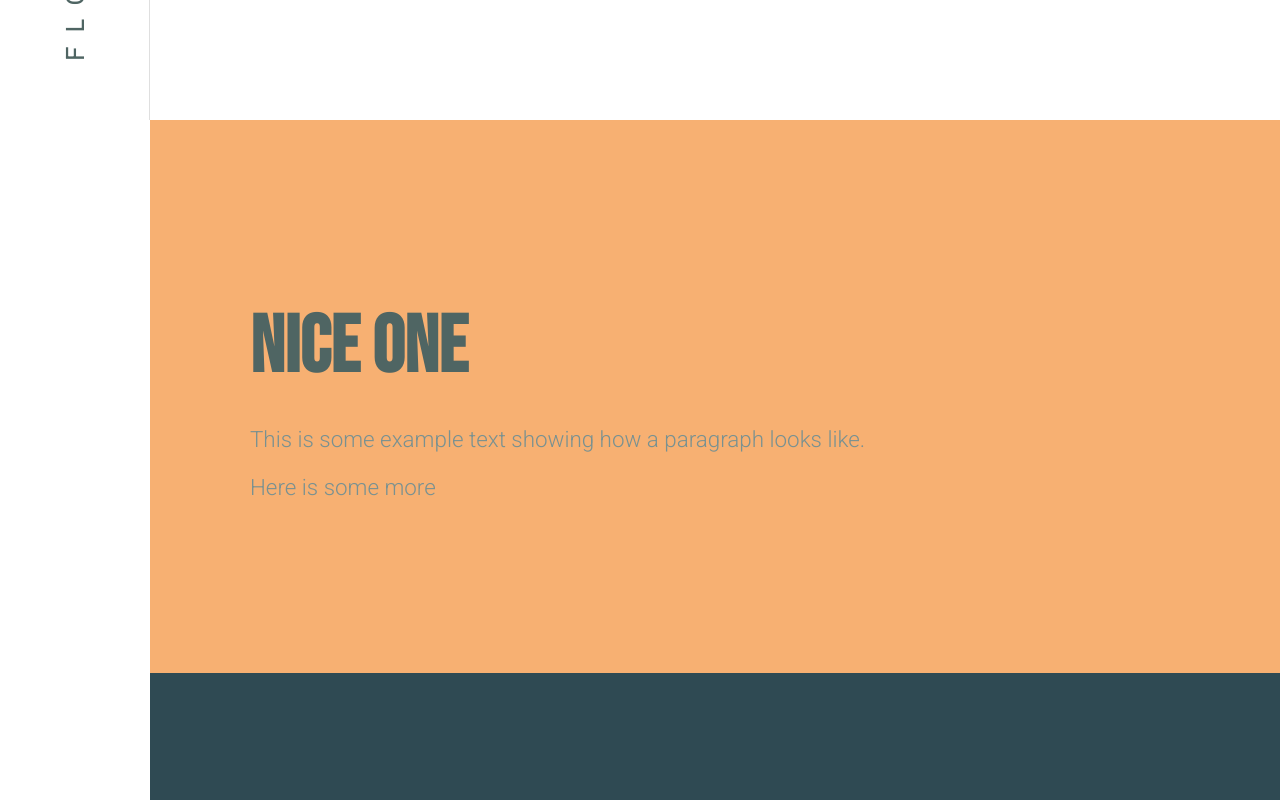
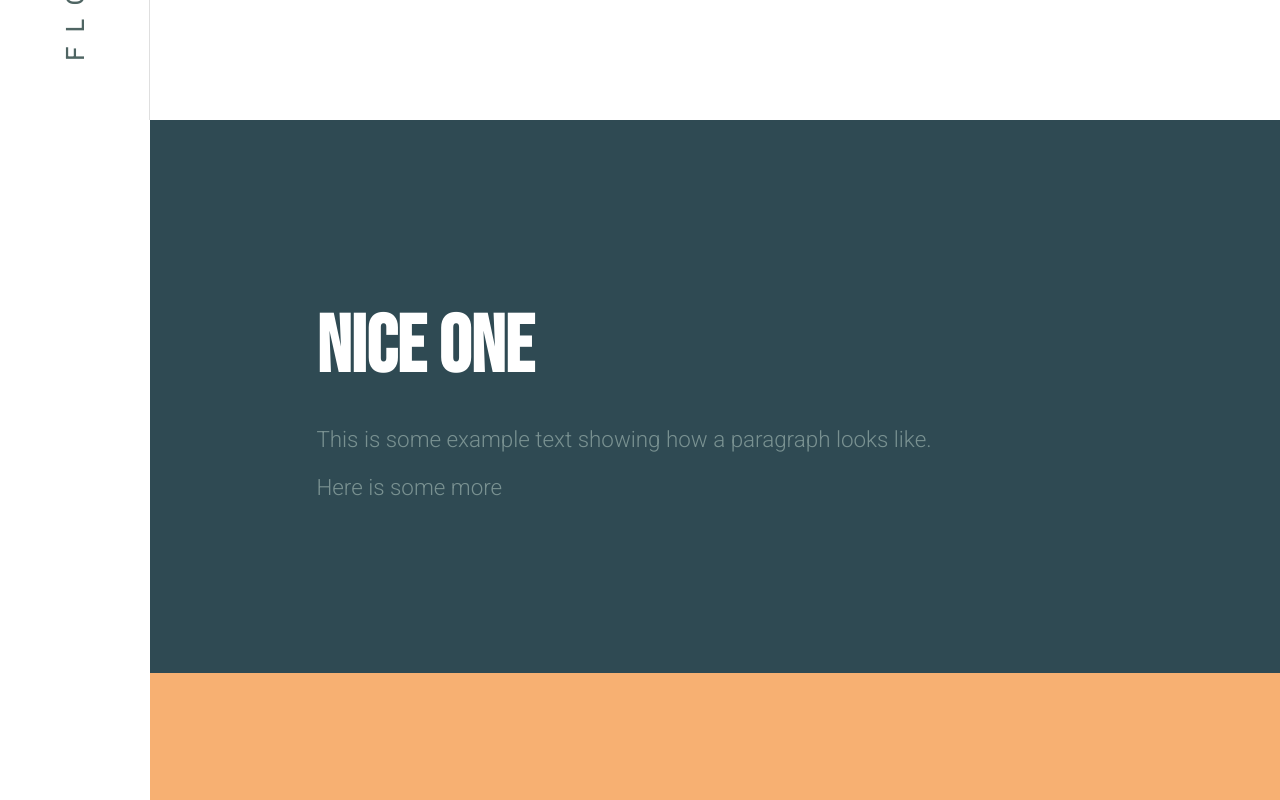
Before and after one commit to Z4F1/personal-website-v2, an Angular app: page /home in a window 1280 px wide. Shown: the part 680-1480 px from the top of the page. Built offline with nearby package versions, Linux system fonts and the light colour scheme.

Commit message:
Dynamic styling with padding

```diff
--- a/src/app/pages/home/home.component.html
+++ b/src/app/pages/home/home.component.html
@@ -1,13 +1,13 @@
 <app-navbar></app-navbar>
 <section class="fill-view">
-    <h1 class="right">Welcome to <span>Floating Goat</span></h1>
+    <h1 class="right">Welcome to <span>Floating Goat</span></h1>x
 </section>
-<section class="colored">
+<section class="dark">
     <h2>Nice one</h2>
     <p>This is some example text showing how a paragraph looks like.</p>
     <p>Here is some more</p>
 </section>
-<section class="dark">
+<section class="colored">
     <h2>Nice one</h2>
     <p>
         Jordskjelv er rystelser og bevegelser i bakken på grunn av plutselig utløste bevegelser i jordskorpen eller øvre del av mantelen, den såkalte litosfæren. Rystelsene kan forårsake skader på bygninger, og om jordskjelvet inntreffer under havet kan en flodbølge, tsunami, utløses og beveger seg over lange strekninger og forårsaker store ødeleggelser når den når land.
--- a/src/styles.scss
+++ b/src/styles.scss
@@ -42,7 +42,7 @@ a:hover {
 
 section {
     margin-left: 150px;
-    padding: 150px 100px;
+    padding: 150px 13vw;
 
     @for $i from 1 through 6 {
         h#{$i}{
```
